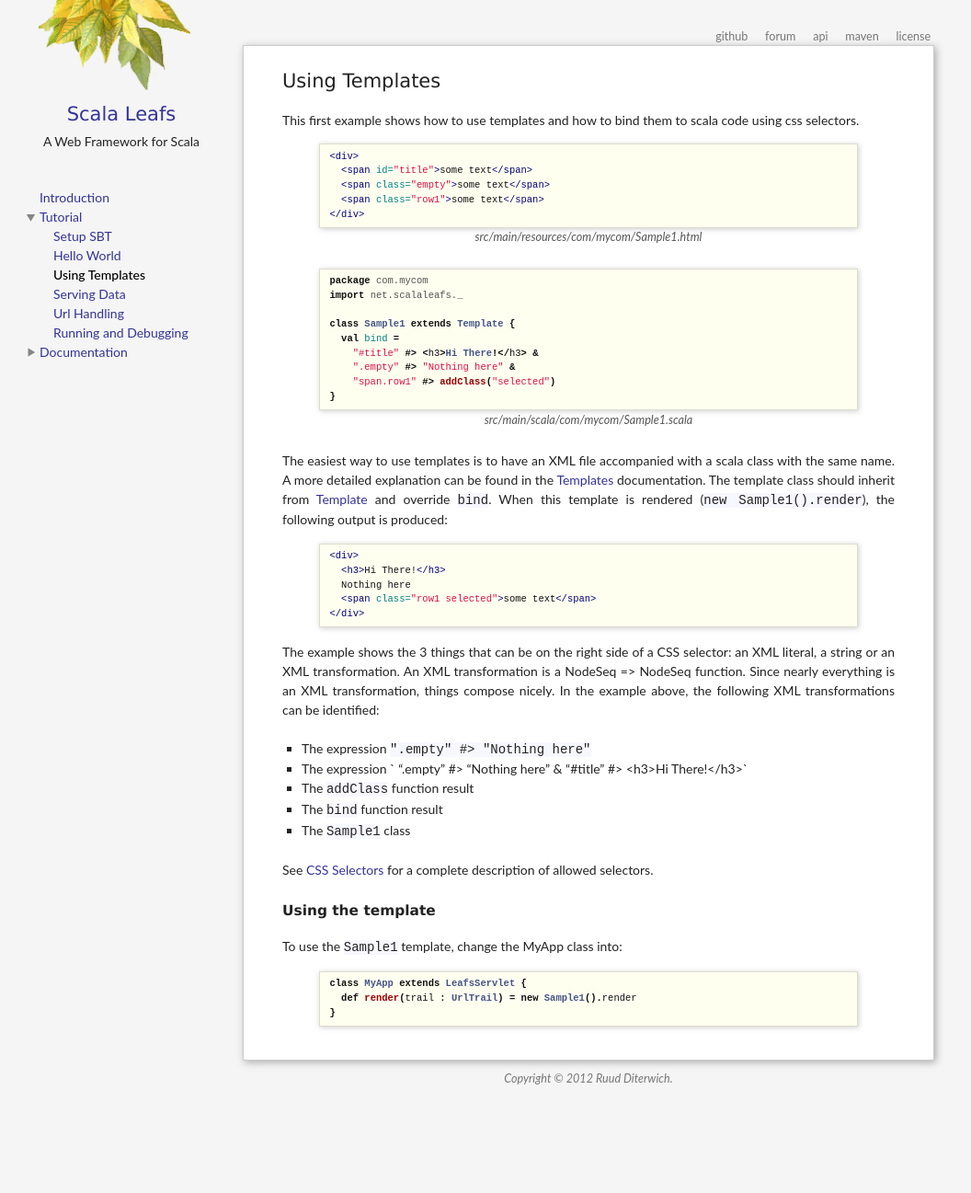
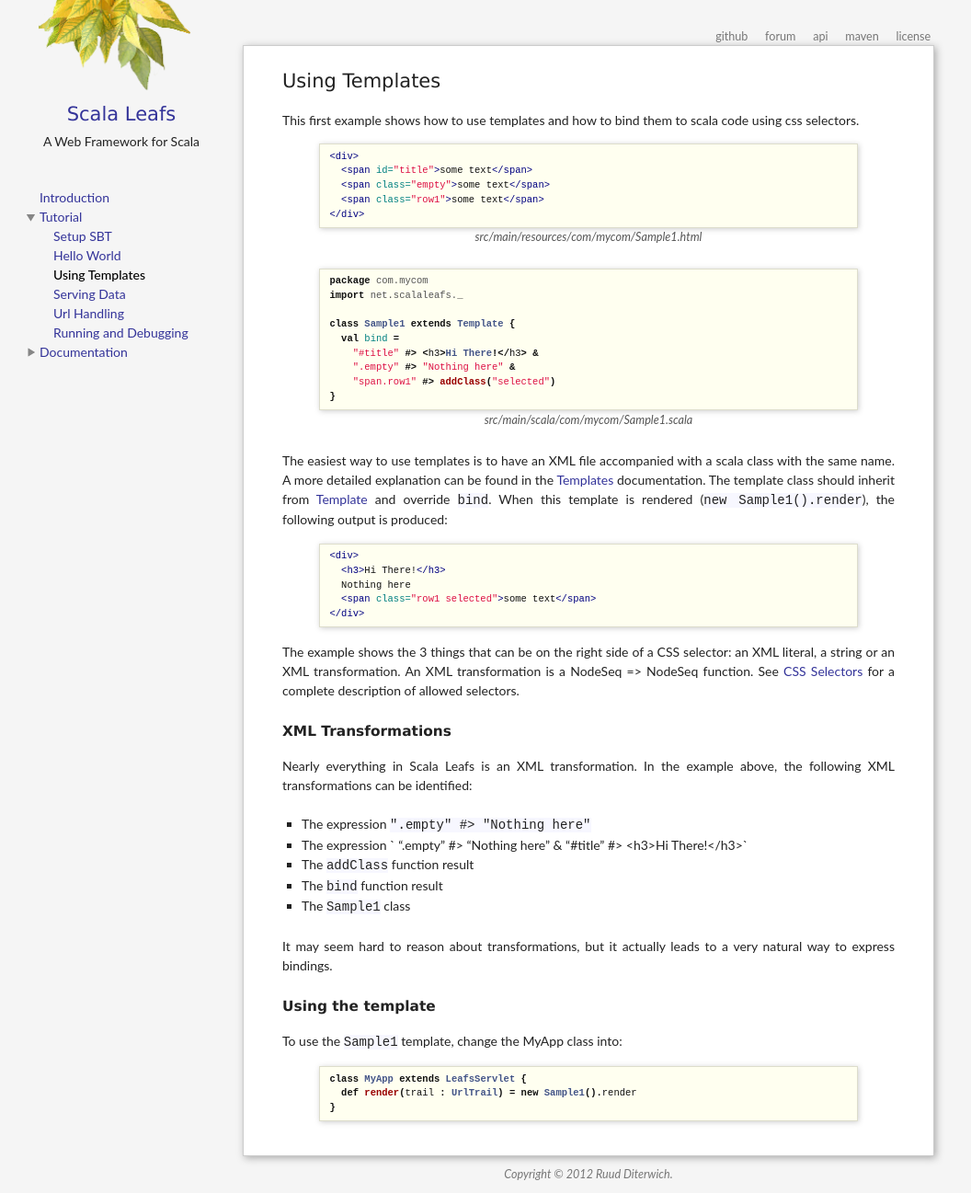
Before and after one commit to scalastuff/scalaleafs, a Jekyll site: the page built from using-templates.md, in a window 1280 px wide. Shown: the whole page at 92% size, without its empty margins (0-1056 px from the left). Built offline with Jekyll 4.4.1, drawn with Linux system fonts in a browser that asks for light colours; before the commit the page ends 1193 px from its top, so only the background shows below that.

Commit message:
Updated using-templates.md

```diff
--- a/using-templates.md
+++ b/using-templates.md
@@ -38,7 +38,11 @@ When this template is rendered (`new Sample1().render`), the following output is
 </div>
 {% endhighlight %}
 
-The example shows the 3 things that can be on the right side of a CSS selector: an XML literal, a string or an XML transformation. An XML transformation is a NodeSeq => NodeSeq function. Since nearly everything is an XML transformation, things compose nicely. In the example above, the following XML transformations can be identified:
+The example shows the 3 things that can be on the right side of a CSS selector: an XML literal, a string or an XML transformation. An XML transformation is a NodeSeq => NodeSeq function. See [CSS Selectors](/css-selectors.html) for a complete description of allowed selectors.
+
+## XML Transformations
+
+Nearly everything in Scala Leafs is an XML transformation. In the example above, the following XML transformations can be identified:
 
 - The expression `".empty" #> "Nothing here"`
 - The expression ` ".empty" #> "Nothing here" & "#title" #> <h3>Hi There!</h3>`
@@ -46,7 +50,7 @@ The example shows the 3 things that can be on the right side of a CSS selector:
 - The `bind` function result
 - The `Sample1` class
 
-See [CSS Selectors](/css-selectors.html) for a complete description of allowed selectors.
+It may seem hard to reason about transformations, but it actually leads to a very natural way to express bindings.
 
 ## Using the template
 
```
